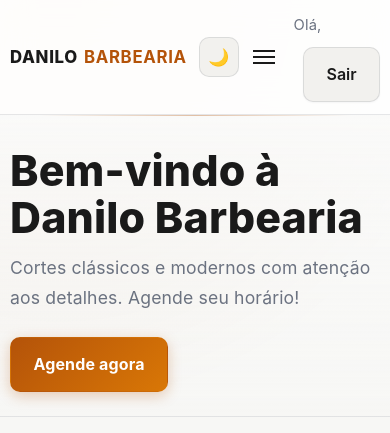
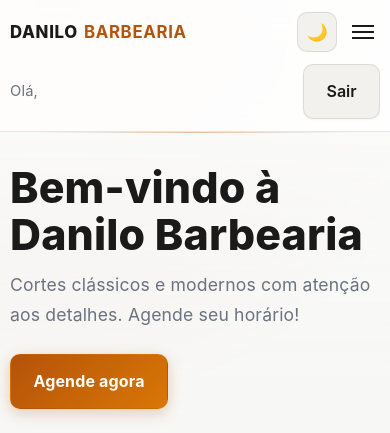
Before and after one commit to KelvynNeris/DaniloBarbearia, a Flask app: page / in a window 390 px wide; the page is wider, and only the part inside the window is pictured. Shown: the top 433 px of that part. Run offline with Flask 3, Linux system fonts and the light colour scheme; a user stored in the database is signed in.

Commit message:
Corrige sobreposição do "Olá, nome" com o botão Sair no mobile
O cabeçalho não tinha permissão pra quebrar linha em telas estreitas
(flex-wrap:nowrap), mas o bloco "Olá, nome / Sair" era forçado a 100% de
largura — os dois se espremiam na mesma linha em vez do segundo ir para
uma nova linha. Reproduzi o bug exato (nome longo) e confirmei a correção.

Co-Authored-By: Claude Sonnet 5 <noreply@anthropic.com>

```diff
--- a/static/styles/style.css
+++ b/static/styles/style.css
@@ -437,7 +437,7 @@ button,input,textarea,select{font:inherit}
 .flash .muted{color:var(--muted)}
 
 @media (max-width: 640px){
-  .header-inner{align-items:center;justify-content:space-between;row-gap:0.5rem}
+  .header-inner{align-items:center;justify-content:space-between;flex-wrap:wrap;row-gap:0.5rem}
   .header-actions{
     width:100%;
     justify-content:space-between;
```
